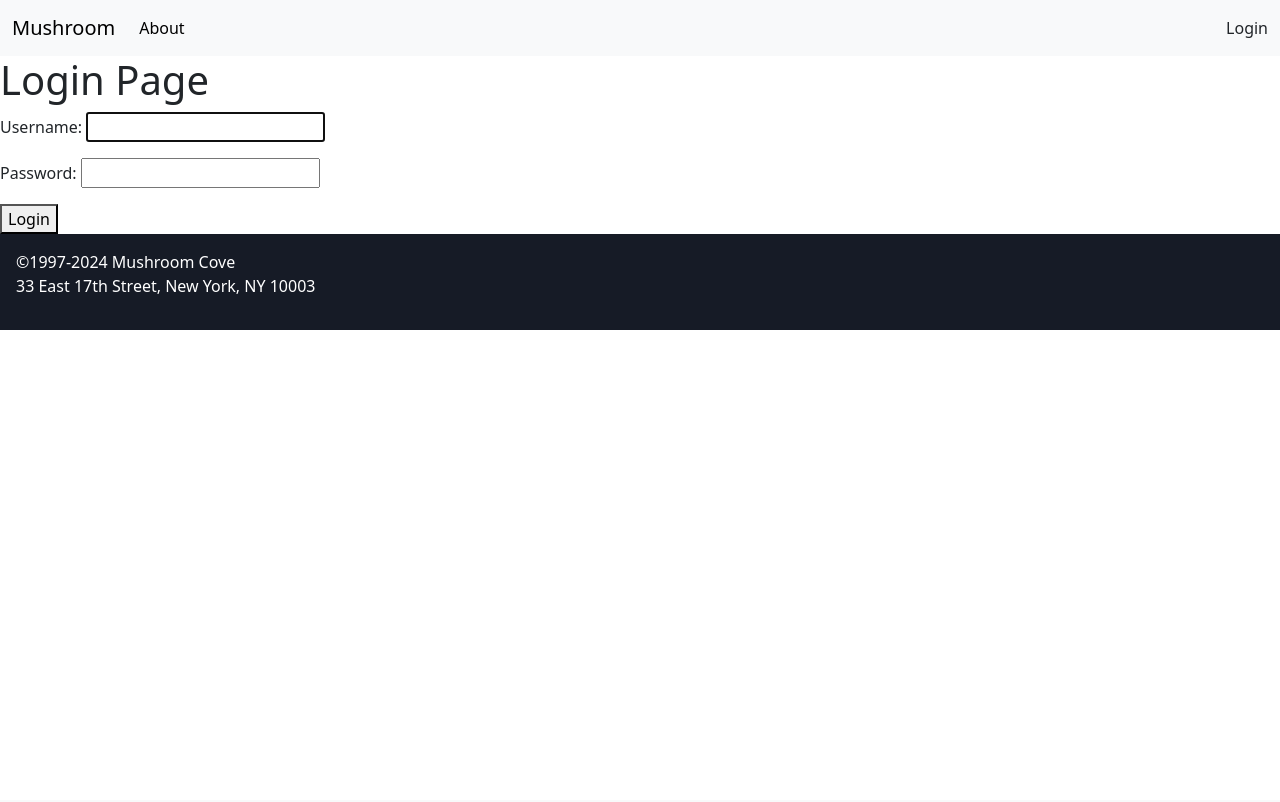
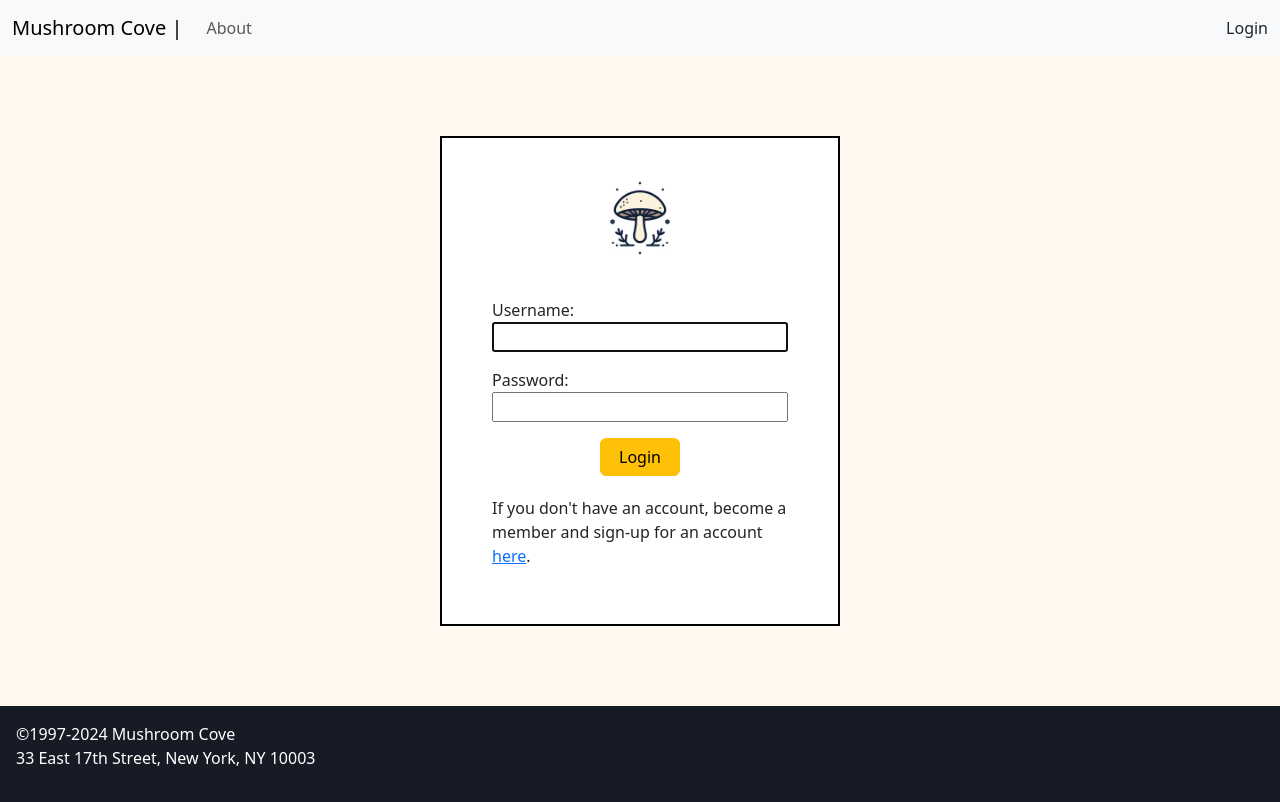
Before and after one commit to kpthanh01/mushroom-cove-django-app, a Django app: page /login/ in a window 1280 px wide. Before the commit the page ends 330 px from the top, so only its background shows below. Run offline with Django 5.2, Linux system fonts and the light colour scheme.

Commit message:
completed designing login and sign-up pages

```diff
--- a/main_app/static/css/base.css
+++ b/main_app/static/css/base.css
@@ -12,9 +12,10 @@ body {
   margin: 0;
   display: flex;
   flex-direction: column;
+}
 
-  min-height: 100vh;
-
+main {
+  background-color: #FFF9F0;
 }
 
 footer {
--- a/main_app/static/css/home.css
+++ b/main_app/static/css/home.css
@@ -19,10 +19,6 @@
   h2 {
     font-size: 40px;
   }
-}
-
-.info-container {
-  background-color: #FFF9F0;
 }
 
 .info-content-started {
@@ -48,7 +44,6 @@
 }
 
 .mailing-container {
-  background-color: #FFF9F0;
   padding-top: 8rem;
   color: white;
 }
--- /dev/null
+++ b/main_app/static/css/login.css
@@ -0,0 +1,44 @@
+section {
+  display: flex;
+  flex-direction: column;
+  align-items: center;
+}
+
+.login-container {
+  display: flex;
+  flex-direction: column;
+  border: black solid 2px;
+  padding: 0 50px 40px;
+  margin: 5rem 0;
+  background-color: white;
+  width: 25rem;
+}
+
+img {
+  width: 10em;
+  margin: auto;
+}
+
+h2 {
+  text-align: center;
+  margin-bottom: 25px;
+}
+
+form {
+  display: flex;
+  flex-direction: column;
+
+  p {
+    display: flex;
+    flex-direction: column;
+  }
+}
+
+.signup-text {
+  margin-top: 20px;
+}
+
+button {
+  width: 5em;
+  margin: auto;
+}
--- a/main_app/templates/base.html
+++ b/main_app/templates/base.html
@@ -14,14 +14,14 @@
   <header>
     <nav class="navbar navbar-expand-lg bg-body-tertiary">
       <div class="container-fluid">
-        <a class="navbar-brand" href="/">Mushroom</a>
+        <a class="navbar-brand" href="/">Mushroom Cove |</a>
         <button class="navbar-toggler" type="button" data-bs-toggle="collapse" data-bs-target="#navbarNavAltMarkup" aria-controls="navbarNavAltMarkup" aria-expanded="false" aria-label="Toggle navigation">
           <span class="navbar-toggler-icon"></span>
         </button>
         <div class="collapse navbar-collapse" id="navbarNavAltMarkup">
           <ul class="navbar-nav me-auto mb-2 mb-lg-0">
             <li class="nav-item">
-              <a class="nav-link active" aria-current="page" href="{% url "about" %}">About</a>
+              <a class="nav-link" aria-current="page" href="{% url "about" %}">About</a>
             </li>
             {% if user.is_authenticated %}
               <li class="nav-item">
@@ -33,6 +33,7 @@
             {% endif %}
           </ul>
           {% if user.is_authenticated %}
+            <span class="navbar-text">Welcome {{ user }}</span>
             <form class="d-flex" method="post" action="{% url "logout" %}">
               {% csrf_token %}
               <button class="btn btn-outline-success" type="submit">Log out</button>
--- a/main_app/templates/login.html
+++ b/main_app/templates/login.html
@@ -1,21 +1,19 @@
 {% extends "base.html" %}
 {% load static %}
 {% block head %}
+  <link rel="stylesheet" href="{% static "css/login.css" %}">
 {% endblock head %}
 {% block content %}
   <section>
-    <div>
-      <h1>Login Page</h1>
+    <div class="login-container">
+      <img src="{% static "images/mushroom-icon.jpg" %}" alt="mushroom-icon">
+      <form action="{% url "home" %}" method="post">
+        {% csrf_token %}
+        {{ form.as_p }}
+        <input type="hidden" name="next" value="{{ next }}">
+        <button class="btn btn-warning" type="submit">Login</button>
+      </form>
+      <p class="signup-text">If you don't have an account, become a member and sign-up for an account <a href="{% url "signup" %}">here</a>.</p>
     </div>
   </section>
-  {% if not user.is_authenticated %}
-  <section>
-    <form action="{% url "home" %}" method="post">
-      {% csrf_token %}
-      {{ form.as_p }}
-      <input type="hidden" name="next" value="{{ next }}">
-      <button type="submit">Login</button>
-    </form>
-  </section>
-  {% endif %}
 {% endblock content %}
```
Also changed, not shown: main_app/static/css/signup.css (added, +24 -0 lines), main_app/templates/signup.html (+7 -7 lines), main_app/static/images/mushroom-icon.jpg (added).
